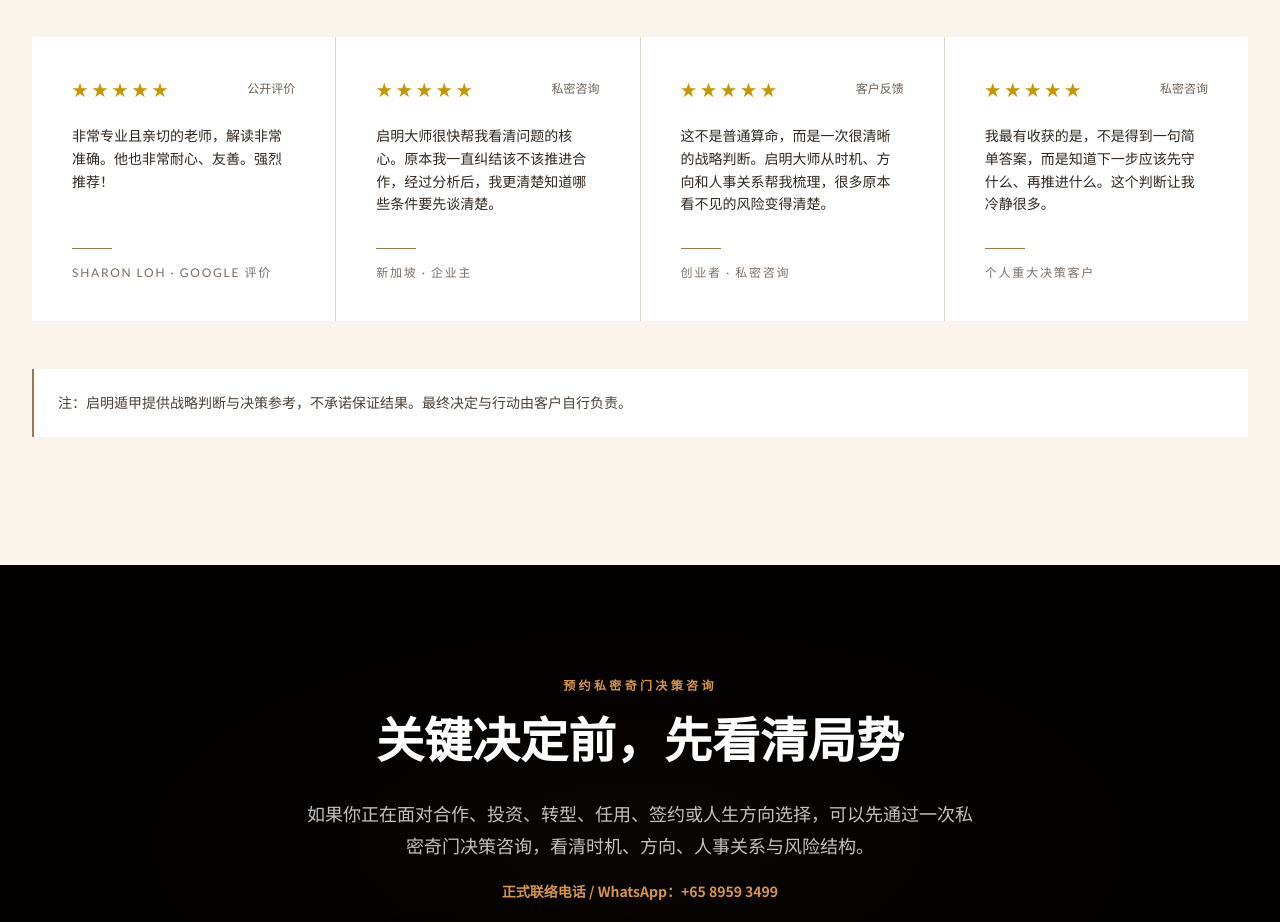
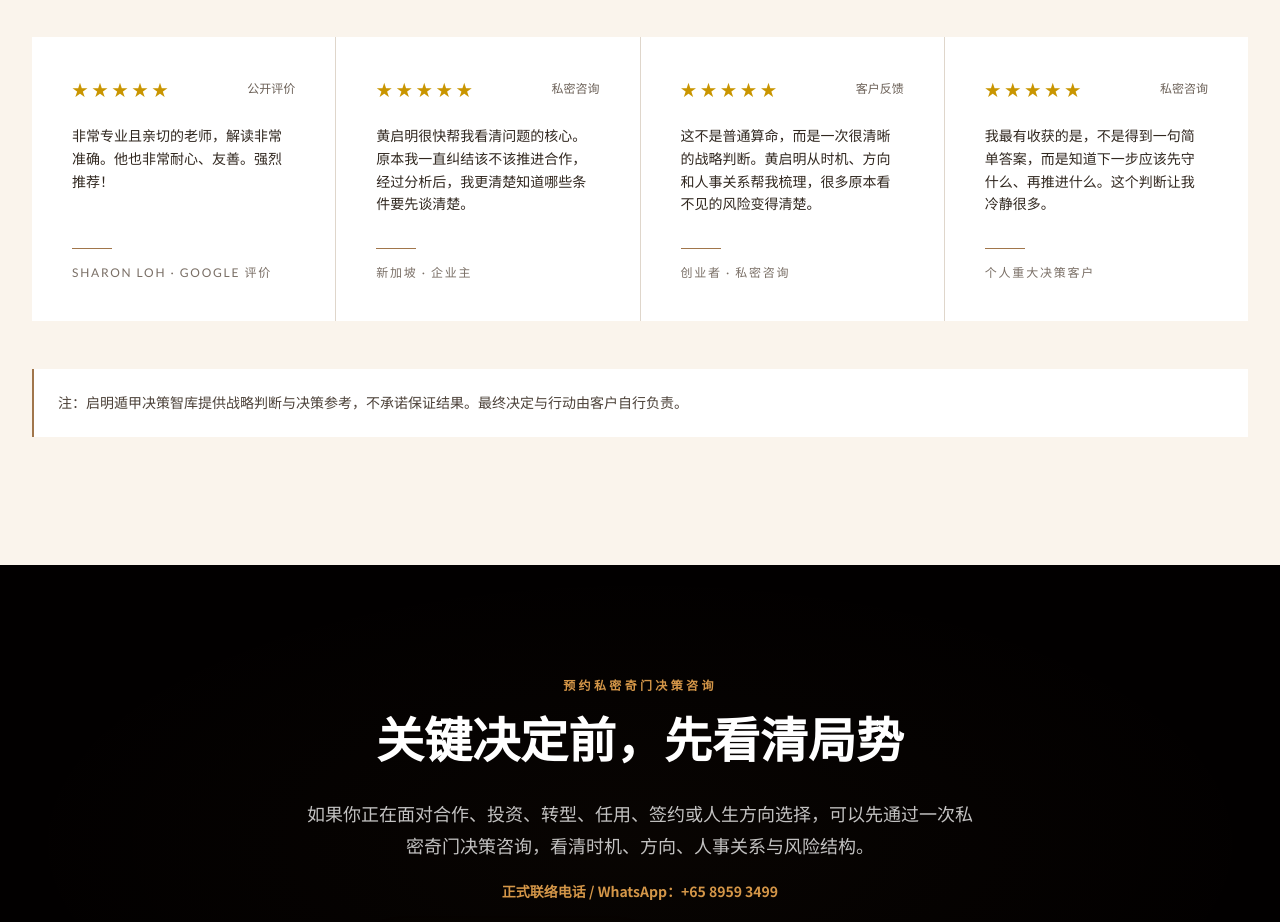
Before and after one commit to BODHIWONG/qmfeng-website, a Next.js app: page / in a window 1280 px wide. Shown: the part 8820-9742 px from the top of the page. Built offline with nearby package versions, Linux system fonts and the light colour scheme.

Commit message:
Align testimonial attribution and brand note

```diff
--- a/components/testimonials-section.tsx
+++ b/components/testimonials-section.tsx
@@ -36,8 +36,8 @@ export default function TestimonialsSection() {
       rating: 5,
     },
     {
-      zh: "启明大师很快帮我看清问题的核心。原本我一直纠结该不该推进合作，经过分析后，我更清楚知道哪些条件要先谈清楚。",
-      en: "Master Qiming helped me see the core issue quickly. I was unsure whether to move forward with a partnership, but after the review I understood which terms needed to be clarified first.",
+      zh: "黄启明很快帮我看清问题的核心。原本我一直纠结该不该推进合作，经过分析后，我更清楚知道哪些条件要先谈清楚。",
+      en: "Huang Qiming helped me see the core issue quickly. I was unsure whether to move forward with a partnership, but after the review I understood which terms needed to be clarified first.",
       clientZh: "新加坡 · 企业主",
       clientEn: "Singapore · Business Owner",
       sourceZh: "私密咨询",
@@ -45,8 +45,8 @@ export default function TestimonialsSection() {
       rating: 5,
     },
     {
-      zh: "这不是普通算命，而是一次很清晰的战略判断。启明大师从时机、方向和人事关系帮我梳理，很多原本看不见的风险变得清楚。",
-      en: "This did not feel like ordinary fortune telling. It was a clear strategic review. Master Qiming helped me organise timing, direction and people dynamics, and risks I could not see became clearer.",
+      zh: "这不是普通算命，而是一次很清晰的战略判断。黄启明从时机、方向和人事关系帮我梳理，很多原本看不见的风险变得清楚。",
+      en: "This did not feel like ordinary fortune telling. It was a clear strategic review. Huang Qiming helped me organise timing, direction and people dynamics, and risks I could not see became clearer.",
       clientZh: "创业者 · 私密咨询",
       clientEn: "Founder · Private Advisory",
       sourceZh: "客户反馈",
@@ -144,7 +144,7 @@ export default function TestimonialsSection() {
         >
           <p className="text-sm leading-7 text-[oklch(0.38_0.02_60)]" style={{ fontFamily: "var(--font-lato), var(--font-noto-sans), sans-serif" }}>
             {t(
-              "注：启明遁甲提供战略判断与决策参考，不承诺保证结果。最终决定与行动由客户自行负责。",
+              "注：启明遁甲决策智库提供战略判断与决策参考，不承诺保证结果。最终决定与行动由客户自行负责。",
               "Note: Qimen Strategy provides strategic insight and decision reference. No outcome is guaranteed. Final decisions and actions remain the client’s responsibility."
             )}
           </p>
```
